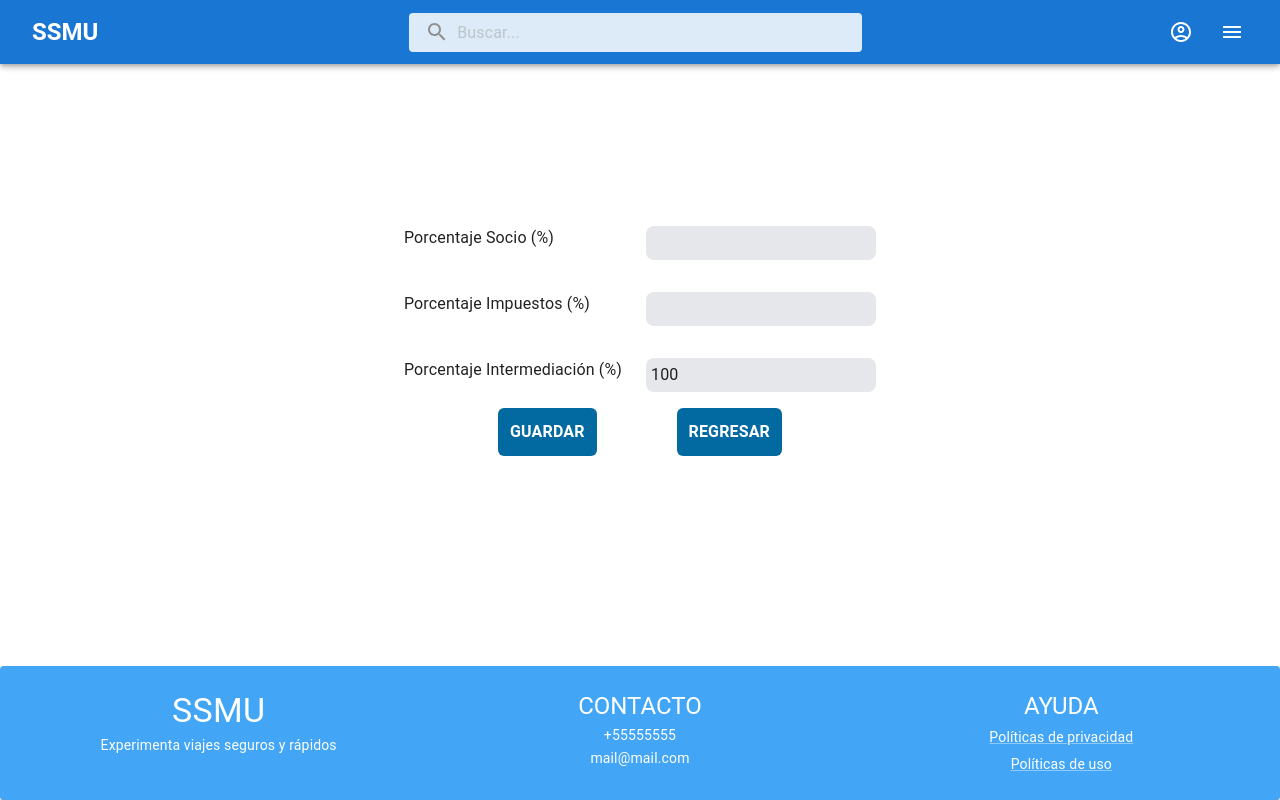
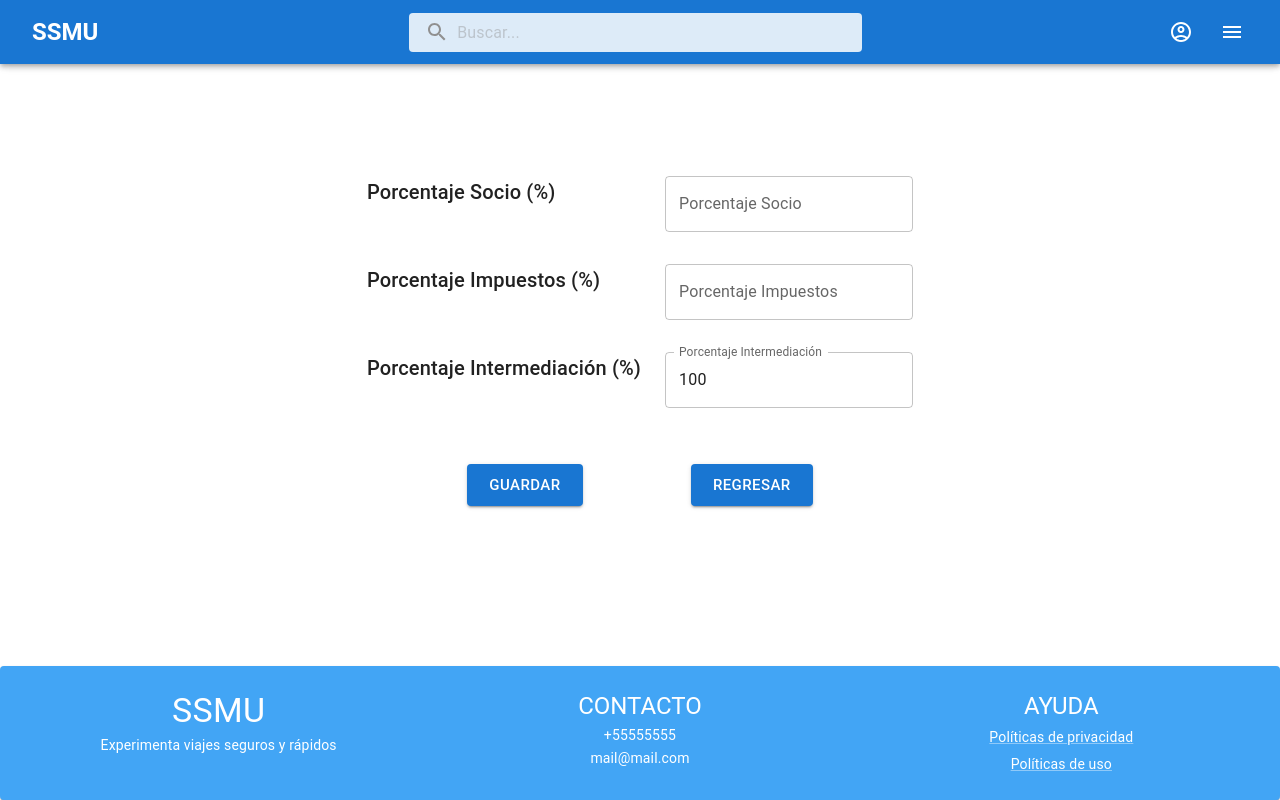
Before and after one commit to CodeF-ctory2023/front, a Next.js app: page /GestionFinanciera/GestionDeCuenta/PoliticasDePago in a window 1280 px wide. Built offline with nearby package versions, Linux system fonts and the light colour scheme.

Commit message:
actualizacion codigo con biblioteca MaterialUI

```diff
--- a/pages/GestionFinanciera/GestionDeCuenta/PoliticasDePago/index.tsx
+++ b/pages/GestionFinanciera/GestionDeCuenta/PoliticasDePago/index.tsx
@@ -1,5 +1,12 @@
 import { Layout } from '@/components/GestionFinanciera/Layout';
-import { Button } from '@/components/GestionFinanciera/Button';
+import {
+  Alert,
+  Button,
+  Grid,
+
+  TextField,
+  Typography,
+} from '@mui/material';
 
 import { useState } from 'react';
 import { useRouter } from 'next/router';
@@ -10,19 +17,23 @@ import { useRouter } from 'next/router';
 
 const PoliticasDePagoPage = () => {
   const router = useRouter();
+
   const [inputValue1, setInputValue1] = useState('');
   const [inputValue2, setInputValue2] = useState('');
   const [error1, setError1] = useState('');
   const [error2, setError2] = useState('');
+  const [sumError, setSumError] = useState('');
 
   const handleInputChange1 = (e: React.ChangeEvent<HTMLInputElement>) => {
     setInputValue1(e.target.value);
     setError1(''); // Clear any previous error when input changes.
+    setSumError(''); // Clear sum error
   };
 
   const handleInputChange2 = (e: React.ChangeEvent<HTMLInputElement>) => {
     setInputValue2(e.target.value);
     setError2(''); // Clear any previous error when input changes.
+    setSumError(''); // Clear sum error
   };
 
   const handleSubmit = (e: React.FormEvent) => {
@@ -32,59 +43,116 @@ const PoliticasDePagoPage = () => {
     const numericValue2 = parseFloat(inputValue2);
 
     if (isNaN(numericValue1) || numericValue1 <= 0 || numericValue1 >= 100) {
-        setError1('El valor debe ser mayor que 0 y menor que 100.');
+      setError1('El valor del porcentaje de socio debe ser mayor que 0 y menor que 100.');
       return;
     }
 
     if (isNaN(numericValue2) || numericValue2 <= 0 || numericValue2 >= 100) {
-        setError2('El valor debe ser mayor que 0 y menor que 100.');
+      setError2('El valor del porcentaje de impuestos debe ser mayor que 0 y menor que 100.');
       return;
     }
 
+    const sum = 100 - (numericValue1 + numericValue2);
 
+    if (sum > 100 || sum < 0) {
+      setSumError('El porcentaje de intermediación debe ser mayor que 0 y menor que 100.');
+      return;
+    }
+
+    // Resto del código para guardar los valores si todo está correcto
   };
+
   const resultado = 100 - (parseFloat(inputValue1) + parseFloat(inputValue2) || 0);
+
   return (
     <Layout>
-
       <form onSubmit={handleSubmit} className="text-base flex flex-col">
       <div className="flex flex-col md:flex-row gap-6 my-4">
-    <div className="flex-1 ">
-      <label htmlFor="input1" className="text-left">Porcentaje Socio (%)</label>
+  <div className="flex-1">
+
+  <Typography variant="h6" gutterBottom>
+            Porcentaje Socio (%)
+          </Typography>
   </div>
-    <div className="flex-2 ">
-      <input id="input1" value={inputValue1} onChange={handleInputChange1} type="number"  name="Porcentaje Socio" className="w-full p-1 bg-gray-200 border border-transparent rounded-lg text-base" />
-      {error1 && <p className="text-red-500 text-xs font-semibold absolute mt-2">{error1}</p>}
+  <div className="flex-2">
+    <TextField
+      id="input1"
+      value={inputValue1}
+      onChange={handleInputChange1}
+      type="number"
+      label="Porcentaje Socio"
+      variant="outlined"
+      className="w-full"
+
+    />
+
   </div>
 </div>
 
 <div className="flex flex-col md:flex-row gap-6 my-4">
   <div className="flex-1">
-      <label htmlFor="input2" className="text-left">Porcentaje Impuestos (%)</label>
+  <Typography variant="h6" gutterBottom>
+            Porcentaje Impuestos (%)
+          </Typography>
   </div>
   <div className="flex-2">
-      <input type="number" id="input2" value={inputValue2} onChange={handleInputChange2} name="Porcentaje Impuestos" className="w-full p-1 bg-gray-200 border border-transparent rounded-lg text-base" />
-      {error2 && <p className="text-red-500 text-xs font-semibold absolute mt-2">{error2}</p>}
+    <TextField
+      id="input2"
+      value={inputValue2}
+      onChange={handleInputChange2}
+      type="number"
+      label="Porcentaje Impuestos"
+      variant="outlined"
+      className="w-full"
+
+    />
+
   </div>
 </div>
 
 <div className="flex flex-col md:flex-row gap-6 my-4">
           <div className="flex-1">
-      <label htmlFor="Porcentaje Intermediacion" className="text-left">Porcentaje Intermediación (%)</label>
+            <Typography variant="h6" gutterBottom>
+              Porcentaje Intermediación (%)
+            </Typography>
           </div>
           <div className="flex-2">
-      <input type="number" value={resultado} readOnly className="w-full p-1 bg-gray-200 border border-transparent rounded-lg text-base" />
+            <TextField
+              value={resultado}
+              inputProps={{ readOnly: true }}
+              label="Porcentaje Intermediación"
+              variant="outlined"
+              className="w-full"
+              InputProps={{
+                readOnly: true,
+              }}
+            />
           </div>
         </div>
 
-  <div className='flex items-center justify-center gap-20'>
-            <Button type='submit' text='GUARDAR' />
-            <Button text='REGRESAR' onClick={() => router.back()} />
+        <div style={{ marginTop: '20px' }}>
+          {/* Mostrar mensajes de error */}
+          {error1 && <Alert severity="error">{error1}</Alert>}
+          {error2 && <Alert severity="error">{error2}</Alert>}
+          {sumError && <Alert severity="error">{sumError}</Alert>}
         </div>
-          </form >
+
+        <div style={{ marginTop: '20px' }}>
+          <Grid item className='flex justify-evenly gap-2'>
+            <Button variant='contained' size='large' type='submit'>
+              GUARDAR
+            </Button>
+            <Button
+              variant='contained'
+              size='large'
+              onClick={() => router.push('/GestionFinanciera/GestionDeCuenta')}
+            >
+              REGRESAR
+            </Button>
+          </Grid>
+        </div>
+      </form>
     </Layout>
-
-
   );
 };
 
--- a/pages/GestionFinanciera/GestionDeCuenta/index.tsx
+++ b/pages/GestionFinanciera/GestionDeCuenta/index.tsx
@@ -1,4 +1,11 @@
-import { Button } from '@/components/GestionFinanciera/Button';
+import {
+  Alert,
+  Button,
+  Grid,
+  Paper,
+  TextField,
+  Typography,
+} from '@mui/material';
 import { Layout } from '@/components/GestionFinanciera/Layout';
 import { useRouter } from 'next/router';
 
@@ -9,17 +16,29 @@ const GestionDeCuentaPage = () => {
     <Layout>
       <div className='flex flex-col items-center justify-center py-0 px-4 gap-10' >
       <Button
-          text='POLITICAS DE PAGO A LOS SOCIOS'
+          variant='contained'
+          size='large'
+          className='w-full'
               onClick={() => router.push('/GestionFinanciera/GestionDeCuenta/PoliticasDePago')}
-        />
+            >
+              POLITICAS DE PAGO
+            </Button>
             <Button
-          text='ESTADO DE CUENTA'
+          variant='contained'
+          size='large'
+          className='w-full'
               onClick={() => router.push('/GestionFinanciera/GestionDeCuenta/EstadoDeCuenta')}
-        />
+            >
+              ESTADO DE CUENTA
+              </Button>
               <Button
-          text='REGRESAR'
+          variant='contained'
+          size='large'
+          className='w-full'
               onClick={() => router.push('/GestionFinanciera')}
-        />
+            >
+              REGRESAR
+            </Button>
       </div>
     </Layout>
   );
--- a/pages/GestionFinanciera/index.tsx
+++ b/pages/GestionFinanciera/index.tsx
@@ -31,7 +31,7 @@ const AdminPage = () => {
             className='w-full'
             onClick={() => router.push('/GestionFinanciera/GestionDeCuenta')}
           >
-            GESTIÓN DE CUENTA
+            GESTION DE CUENTA
           </Button>
         </Grid>
       </Grid>
```
Lines whose indentation alone changed are shown as unchanged.
